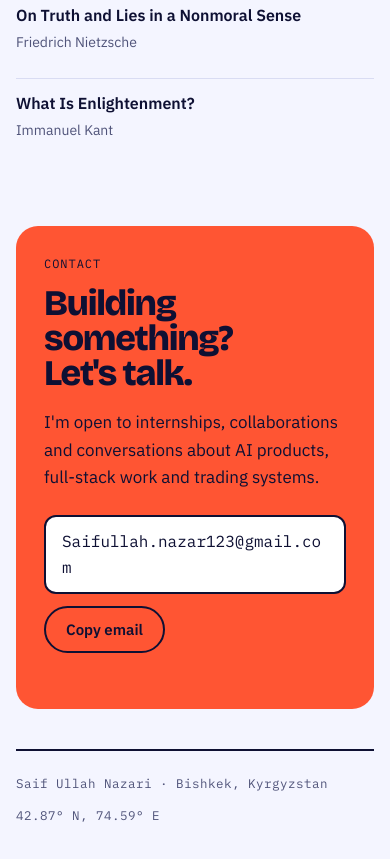
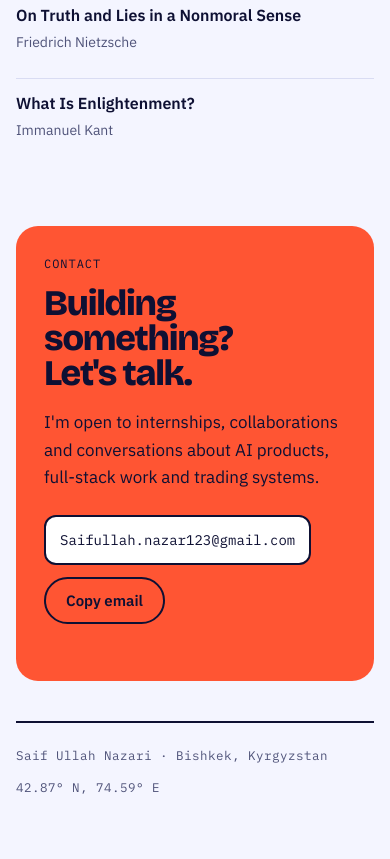
Before and after one commit to Saifullah-12art/saif-portfolio, a plain HTML site: page index.html in a window 390 px wide. Shown: the part 5747-6606 px from the top of the page. Drawn offline with nearby package versions, Linux system fonts and the light colour scheme.

Commit message:
Keep contact email on one line at narrow widths
At 400px the 16px mono address wrapped mid-word. Step it down
to 14px under 520px. Checked 400, 768 and 1280 in light and dark:
no horizontal scroll.

Co-Authored-By: Claude Opus 5.5 <noreply@anthropic.com>

```diff
--- a/styles.css
+++ b/styles.css
@@ -304,6 +304,7 @@ cite { font-style: normal; }
   .feature { padding: 22px; }
   .feature h3 { font-size: 34px; }
   .day { box-shadow: 6px 6px 0 var(--sun); }
+  .email { font-size: 14px; padding: 12px 14px; }
 }
 
 /* ---------- motion ---------- */
```
